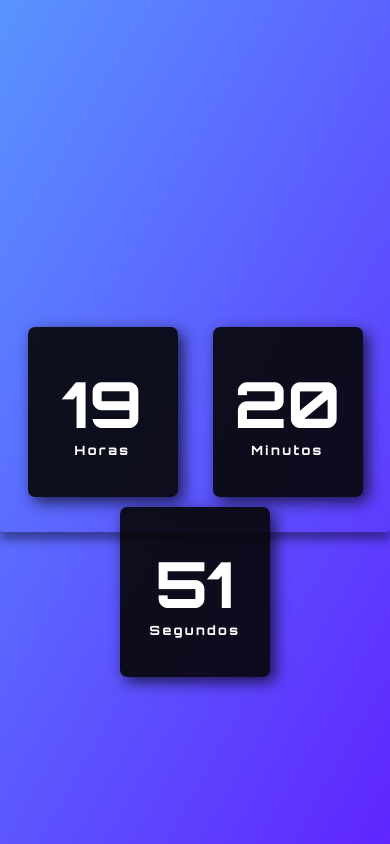
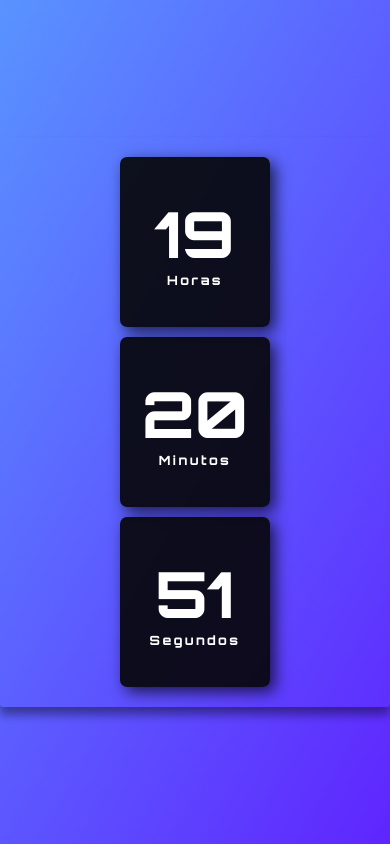
Before and after one commit to o-vitorhugo/Relogio-Digital, a plain HTML site: page Relógio-Digital/index.html in a window 390 px wide. Drawn offline with Linux system fonts and the light colour scheme.

Commit message:
Update style.css

```diff
--- a/Relógio-Digital/style.css
+++ b/Relógio-Digital/style.css
@@ -27,10 +27,18 @@ body {
 }
 
 @media (max-width: 600px) {
+    .relogio {
+        flex-direction: column;
+        align-items: center;
+        height: auto;
+        padding: 20px 0;
+        gap: 10px;
+    }
+
     .relogio div {
-        width: 100px;
+        width: 80%;
+        max-width: 200px;
         height: 120px;
-        margin: 5px;
     }
 
     .relogio span {
```
